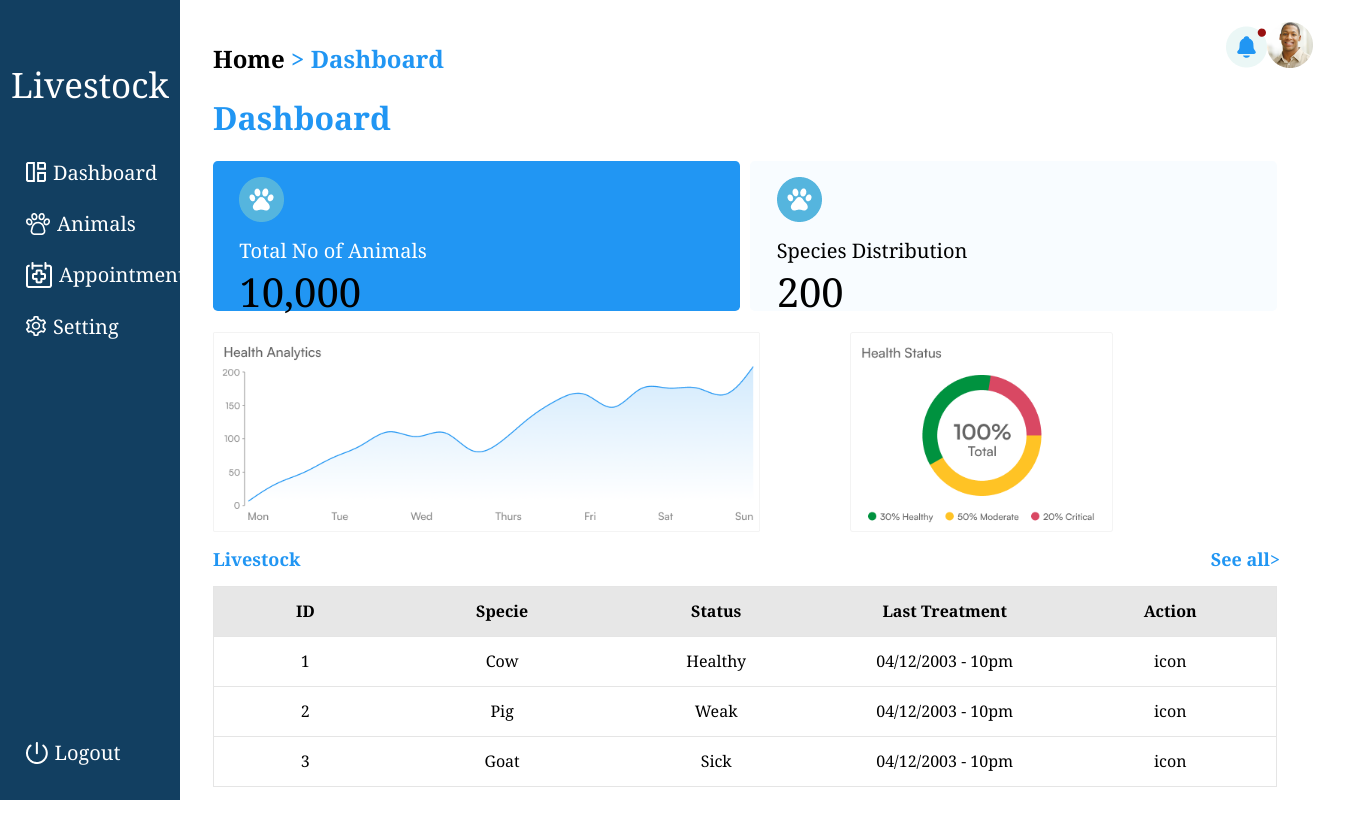
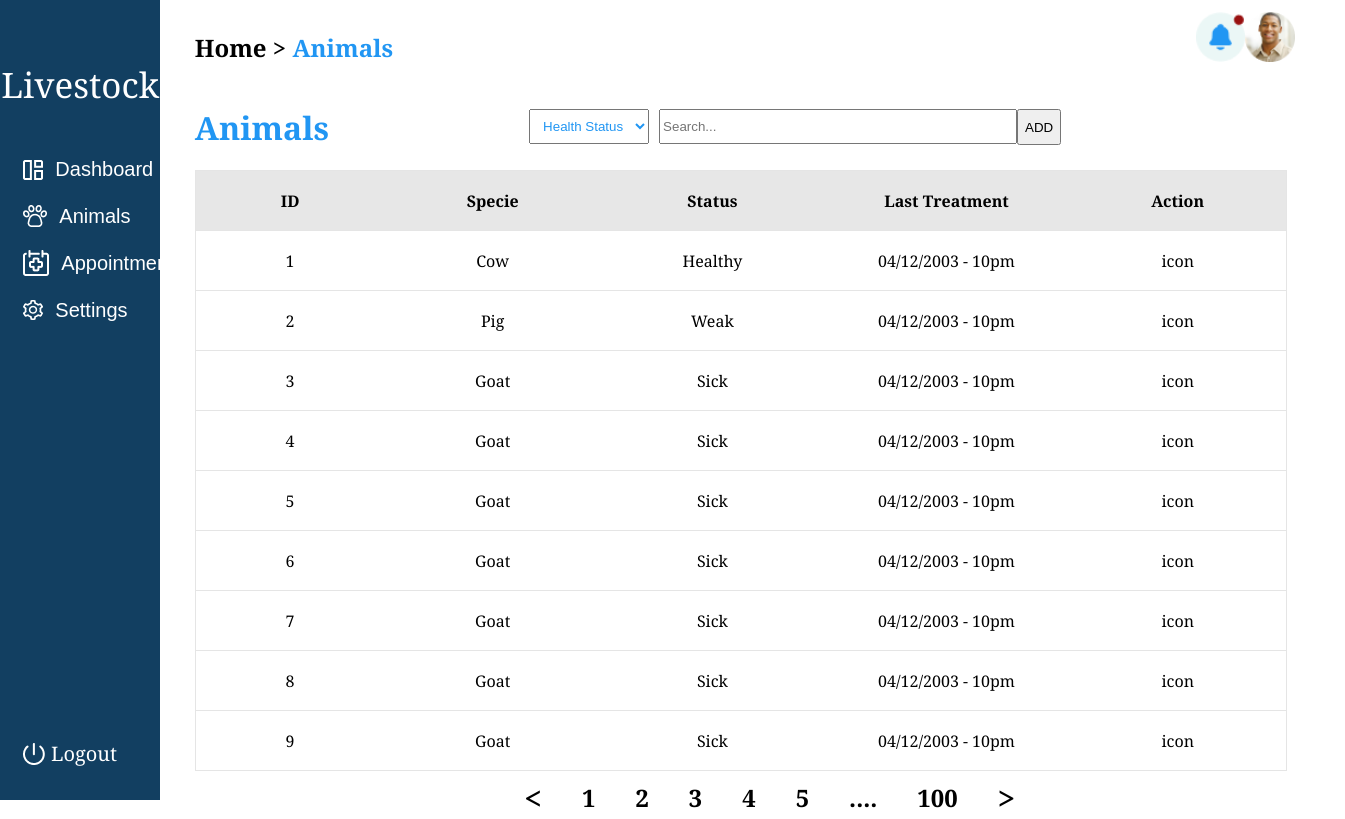
Before and after one commit to minibot47/Final-Year-Project, a React (Create React App) app in the folder my-react-project/: page /Dashboard in a window 1280 px wide. Both pictures are taken after a click on the label "Animals". Shown: the whole page, 1345 px wide, since content can reach past the window. Built offline with nearby package versions, Linux system fonts and the light colour scheme.

Commit message:
hope this works

```diff
--- a/my-react-project/package.json
+++ b/my-react-project/package.json
@@ -6,8 +6,8 @@
     "@testing-library/jest-dom": "^5.17.0",
     "@testing-library/react": "^13.4.0",
     "@testing-library/user-event": "^13.5.0",
-    "react": "^18.2.0",
-    "react-dom": "^18.2.0",
+    "react": "^18.3.1",
+    "react-dom": "^18.3.1",
     "react-scripts": "5.0.1",
     "web-vitals": "^2.1.4"
   },
--- a/my-react-project/src/App.js
+++ b/my-react-project/src/App.js
@@ -1,15 +1,12 @@
 import React from 'react';
-import './App.css';
-import Signup from './pages/Signup';
-import Signin from './pages/Signin';
-import Dashboard from './pages/Dashboard'
-
+import { BrowserRouter as Router, Route, Switch } from 'react-router-dom';
+import Dashboard from './pages/Dashboard';
 
 function App() {
   return (
-    // <Signup/>
-    // <Signin/>
-    <Dashboard/>
+
+    <Dashboard />
+
   );
 }
 
--- /dev/null
+++ b/my-react-project/src/pages/Animals.css
@@ -0,0 +1,97 @@
+.Animals{
+    width: 1150px;
+    margin-left: 3%;
+}
+
+.innerrightAnimalstop{
+    margin-top: 1%;
+    width: 1100px;
+    display: flex;
+    justify-content: space-between;
+
+}
+
+.Animalstopright{
+    display: flex;
+    flex-direction: row;
+    margin-left: -30%;
+}
+.Animalstopright img{
+    height: 50px;
+    gap: 1%;
+
+}
+
+.blueAnimals{
+    color: rgba(33, 150, 243, 1);
+}
+
+.Animalspagetop{
+    color: rgba(33, 150, 243, 1);
+}
+
+.animalhealthtop{
+    display: flex;
+    flex-direction: row;
+    align-items: center;
+    justify-content: space-between;
+}
+
+.animalhealth{
+    display: flex;
+    flex-direction: row;
+    width: 1000px;
+
+}
+
+select{
+    width: 120px;
+    height: 35px;
+    outline-color: rgba(33, 150, 243, 1);
+    margin-left: 20%;
+    margin-right: 1%;
+    text-align: center;
+    color: rgba(33, 150, 243, 1);
+}
+
+.Animalsearchbar{
+    height: 36px;
+}
+.Animalsearchbar button{
+    height: 90%;
+    margin-left: 4%;
+}
+
+input{
+    height: 80%;
+    width: 350px;
+    margin-right: 4%;
+}
+
+.Animals table{
+    width: 95%;
+    border: 1px solid transparent;
+    border-collapse: collapse;
+    font-family: Georgia, 'Times New Roman', Times, serif;
+}
+.Animals th{
+    width: 1064px;
+    background-color: rgba(196, 196, 196, 0.4);
+}
+.Animals tr{
+    width: 1064px;
+    height: 60px;
+    text-align: center;
+    border: 1px solid rgba(229, 229, 229, 1);
+    background-color: white;
+}
+
+.numbering{
+    height: 30px;
+    margin-top: 1%;
+    display: flex;
+    justify-content: center;
+    align-items: center;
+    flex-direction: row;
+    gap: 2.5rem;
+}
--- /dev/null
+++ b/my-react-project/src/pages/Animals.js
@@ -0,0 +1,132 @@
+import React, { useState } from 'react';
+import "./Animals.css"
+import not from "../images/not.png";
+import profile from "../images/profile.png";
+
+const Animals = () => {
+    const [searchTerm, setSearchTerm] = useState('');
+    const handleChange = (event) => {
+        setSearchTerm(event.target.value);
+    };
+  return (
+    <div className='Animals'>
+        <div className='innerrightAnimalstop'>
+                <div className='Animalstopleft'>
+                  <h2 className='Animalspage'>Home {">"} <span className='blueAnimals'>  Animals</span></h2>
+                  <div className='animalhealthtop'>
+                    <h1 className='Animalspagetop'>Animals</h1>
+                    <div className='animalhealth'>
+                    <select id='Health-Status'>
+                        <option value=''>Health Status</option>
+                        <option value='all'>All</option>
+                        <option value='healthy'>Healthy</option>
+                        <option value='sick'>Sick</option>
+                        <option value='weak'>Weak</option>
+                    </select>
+                    <div className='Animalsearchbar'>
+                    <input type="text" placeholder="Search..." value={searchTerm} onChange={handleChange}/>
+                    </div>
+                    <button onClick={() => console.log("Searching for:", searchTerm)}> ADD </button>
+                    </div>
+                  </div>
+
+                </div>
+                <div className='Animalstopright'>
+                  <img src={not} alt="notifications"/>
+                  <img src={profile} alt="profile"/>
+                </div>
+              </div>
+        <table>
+                  <thead>
+                    <tr>
+                      <th>ID</th>
+                      <th>Specie</th>
+                      <th>Status</th>
+                      <th>Last Treatment</th>
+                      <th>Action</th>
+                    </tr>
+                  </thead>
+                  <tbody>
+                    <tr>
+                      <td>1</td>
+                      <td>Cow</td>
+                      <td>Healthy</td>
+                      <td>04/12/2003 - 10pm</td>
+                      <td>icon</td>
+                    </tr>
+                    <tr>
+                      <td>2</td>
+                      <td>Pig</td>
+                      <td>Weak</td>
+                      <td>04/12/2003 - 10pm</td>
+                      <td>icon</td>
+                    </tr>
+                    <tr>
+                      <td>3</td>
+                      <td>Goat</td>
+                      <td>Sick</td>
+                      <td>04/12/2003 - 10pm</td>
+                      <td>icon</td>
+                    </tr>
+                    <tr>
+                      <td>4</td>
+                      <td>Goat</td>
+                      <td>Sick</td>
+                      <td>04/12/2003 - 10pm</td>
+                      <td>icon</td>
+                    </tr>
+                    <tr>
+                      <td>5</td>
+                      <td>Goat</td>
+                      <td>Sick</td>
+                      <td>04/12/2003 - 10pm</td>
+                      <td>icon</td>
+                    </tr>
+                    <tr>
+                      <td>6</td>
+                      <td>Goat</td>
+                      <td>Sick</td>
+                      <td>04/12/2003 - 10pm</td>
+                      <td>icon</td>
+                    </tr>
+                    <tr>
+                      <td>7</td>
+                      <td>Goat</td>
+                      <td>Sick</td>
+                      <td>04/12/2003 - 10pm</td>
+                      <td>icon</td>
+                    </tr>
+                    <tr>
+                      <td>8</td>
+                      <td>Goat</td>
+                      <td>Sick</td>
+                      <td>04/12/2003 - 10pm</td>
+                      <td>icon</td>
+                    </tr>
+                    <tr>
+                      <td>9</td>
+                      <td>Goat</td>
+                      <td>Sick</td>
+                      <td>04/12/2003 - 10pm</td>
+                      <td>icon</td>
+                    </tr>
+                  </tbody>
+                </table>
+                <label className='numbering'>
+                    <h1>{"<"}</h1>
+                    <h2>1</h2>
+                    <h2>2</h2>
+                    <h2>3</h2>
+                    <h2>4</h2>
+                    <h2>5</h2>
+                    <h2>....</h2>
+                    <h2>100</h2>
+                    <h1>{">"}</h1>
+
+                </label>
+
+    </div>
+  );
+};
+
+export default Animals;
--- /dev/null
+++ b/my-react-project/src/pages/Appointments.js
@@ -0,0 +1,9 @@
+import React from 'react'
+
+const Appointments = () => {
+  return (
+    <div>Appointments</div>
+  )
+}
+
+export default Appointments
--- a/my-react-project/src/pages/Dashboard.css
+++ b/my-react-project/src/pages/Dashboard.css
@@ -47,6 +47,15 @@ p{
     color: white;
     font-size: 20px;
     cursor: pointer;
+
+}
+.leftdashboardbuttons button{
+    border: none;
+    background-color: transparent;
+    color: white;
+    font-size: 20px;
+    cursor: pointer;
+
 
 }
 
--- a/my-react-project/src/pages/Dashboard.js
+++ b/my-react-project/src/pages/Dashboard.js
@@ -1,19 +1,22 @@
-import React from 'react'
-import './Dashboard.css'
-import dashboardicon from '../images/dashboard.png'
-import animalicon from '../images/animal.png'
-import settingicon from '../images/settings.png'
-import logouticon from '../images/logout.png'
-import dogpaw from '../images/dogpaw.png'
-import dogpaw2 from '../images/dogpaw.png'
-import not from "../images/not.png"
-import profile from "../images/profile.png"
-import chart from "../images/chart1.png"
-import chart1 from "../images/chart2.png"
-import appointmenticon from "../images/appointment.png"
-
+import React, { useState } from 'react';
+import "./Dashboard.css";
+import dashboardicon from "../images/dashboard.png";
+import animalicon from '../images/animal.png';
+import settingicon from '../images/settings.png';
+import logouticon from '../images/logout.png';
+import dogpaw from '../images/dogpaw.png';
+import not from "../images/not.png";
+import profile from "../images/profile.png";
+import chart from "../images/chart1.png";
+import chart1 from "../images/chart2.png";
+import appointmenticon from '../images/appointment.png';
+import Animals from './Animals';
+import Appointments from "./Appointments.js";
+import Settings from './Settings.js';
 
 const Dashboard = () => {
+  const [view, setView] = useState('dashboard');
+
   return (
     <div className='Dashboard'>
       <div className='main'>
@@ -23,48 +26,42 @@ const Dashboard = () => {
             <div className='leftdashboardbuttons'>
               <label>
                 <img src={dashboardicon} alt='img'/>
-                        Dashboard
+                <button onClick={() => setView('dashboard')}>Dashboard</button>
               </label>
               <label>
                 <img src={animalicon} alt='img'/>
-                        Animals
+                <button onClick={() => setView('animals')}>Animals</button>
               </label>
               <label>
                 <img src={appointmenticon} alt='img'/>
-                        Appointments
+                <button onClick={() => setView('appointments')}>Appointments</button>
               </label>
               <label>
                 <img src={settingicon} alt='img'/>
-                        Setting
+                <button onClick={() => setView('settings')}>Settings</button>
               </label>
-
             </div>
           </div>
-
-                <div className='leftdashboardbuttonsbottom' >
+          <div className='leftdashboardbuttonsbottom'>
             <label>
               <img src={logouticon} alt=''/>
               Logout
             </label>
           </div>
-
         </div>
         <div className='rightdashboard'>
+          {view === 'dashboard' && (
             <div className='innerrightdashboard'>
               <div className='innerrightdashboardtop'>
                 <div className='dashboardtopleft'>
-                            <h2 className='dashboardpage'>Home  <span className='bluedashboard'>  > Dashboard</span></h2>
+                  <h2 className='dashboardpage'>Home {">"} <span className='bluedashboard'>  Dashboard</span></h2>
                   <h1 className='dashboardpagetop'>Dashboard</h1>
                 </div>
                 <div className='dashboardtopright'>
-                            <img src={not}/>
-                            <img src={profile}/>
-
+                  <img src={not} alt="notifications"/>
+                  <img src={profile} alt="profile"/>
                 </div>
-
               </div>
-
-
               <div className='dashboardanimalcount'>
                 <div className='innerdashboardanimalcount'>
                   <div className='innerdashboardanimalcounttexts'>
@@ -72,27 +69,23 @@ const Dashboard = () => {
                     <p>Total No of Animals</p>
                     <span>10,000</span>
                   </div>
-
-
                 </div>
                 <div className='innerdashboardanimalcount2'>
                   <div className='innerdashboardanimalcount2texts'>
-                                <img src={dogpaw2} alt='img'/>
+                    <img src={dogpaw} alt='img'/>
                     <p>Species Distribution</p>
                     <span>200</span>
                   </div>
-
                 </div>
-
               </div>
               <div className='dashboardchart'>
-                        <img src={chart}/>
-                        <img src={chart1}/>
+                <img src={chart} alt="chart"/>
+                <img src={chart1} alt="chart"/>
               </div>
               <div className='Animalcharttable'>
                 <div className='Animalcharttable-top'>
                   <h2>Livestock</h2>
-                            <h2>See all></h2>
+                  <h2>See all {">"} </h2>
                 </div>
                 <table>
                   <thead>
@@ -102,7 +95,6 @@ const Dashboard = () => {
                       <th>Status</th>
                       <th>Last Treatment</th>
                       <th>Action</th>
-
                     </tr>
                   </thead>
                   <tbody>
@@ -131,13 +123,14 @@ const Dashboard = () => {
                 </table>
               </div>
             </div>
-
+          )}
+          {view === 'animals' && <Animals />}
+          {view === 'appointments' && <Appointments />}
+          {view === 'settings' && <Settings />}
         </div>
       </div>
+    </div>
+  );
+};
 
-
-    </div>
-  )
-}
-
-export default Dashboard
+export default Dashboard;
--- /dev/null
+++ b/my-react-project/src/pages/Settings.js
@@ -0,0 +1,9 @@
+import React from 'react'
+
+const Settings = () => {
+  return (
+    <div>Settings</div>
+  )
+}
+
+export default Settings
--- a/my-react-project/src/pages/Signin.js
+++ b/my-react-project/src/pages/Signin.js
@@ -1,5 +1,6 @@
 import React from 'react'
 import './Signin.css'
+import { Link, Route, Switch } from 'react-router-dom';
 import Cat from '../images/Cat.png';
 
 const Signin = () => {
--- a/my-react-project/src/pages/Signup.js
+++ b/my-react-project/src/pages/Signup.js
@@ -1,4 +1,6 @@
 import React from 'react'
+import { Link, Route, Switch } from 'react-router-dom';
+
 import dog from '../images/Dog.png'
 import './Signup.css'
 import eyes from '../images/logout.png'
```
Also changed, not shown: 2 other files (tests, documents, lock files or other folders). Lines whose indentation alone changed are shown as unchanged.
